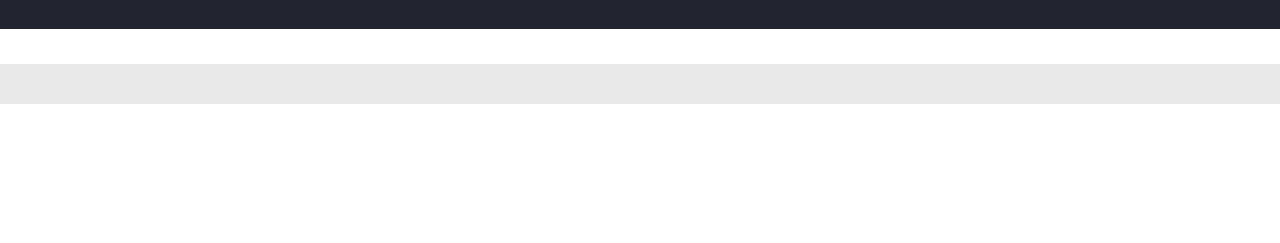
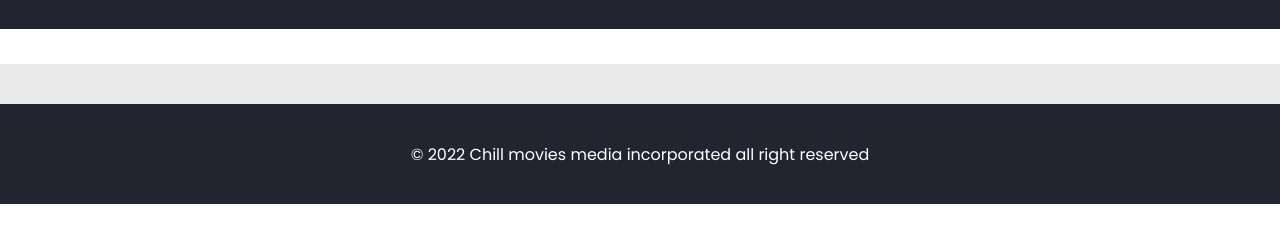
Before and after one commit to Maxwell011/Chill-Movies, a website built with webpack: page src/index.html in a window 1280 px wide. Shown: the part 71-314 px from the top of the page. Built offline with nearby package versions, Linux system fonts and the light colour scheme; no server answers.

Commit message:
style.css

```diff
--- a/src/style.css
+++ b/src/style.css
@@ -61,6 +61,7 @@ body {
   flex-wrap: wrap;
   width: 100%;
   max-width: 2000px;
+  height: auto;
   gap: 10px;
   background: rgb(233, 233, 233);
   padding: 20px;
@@ -113,6 +114,16 @@ img {
   padding: 0.5em;
   border: 1px solid #ffcd1b;
   border-radius: 4px;
+}
+
+footer {
+  display: flex;
+  flex-direction: column;
+  justify-content: center;
+  align-items: center;
+  background: #22242f;
+  width: 100%;
+  height: 100px;
 }
 
 /* For mobile screens */
```
